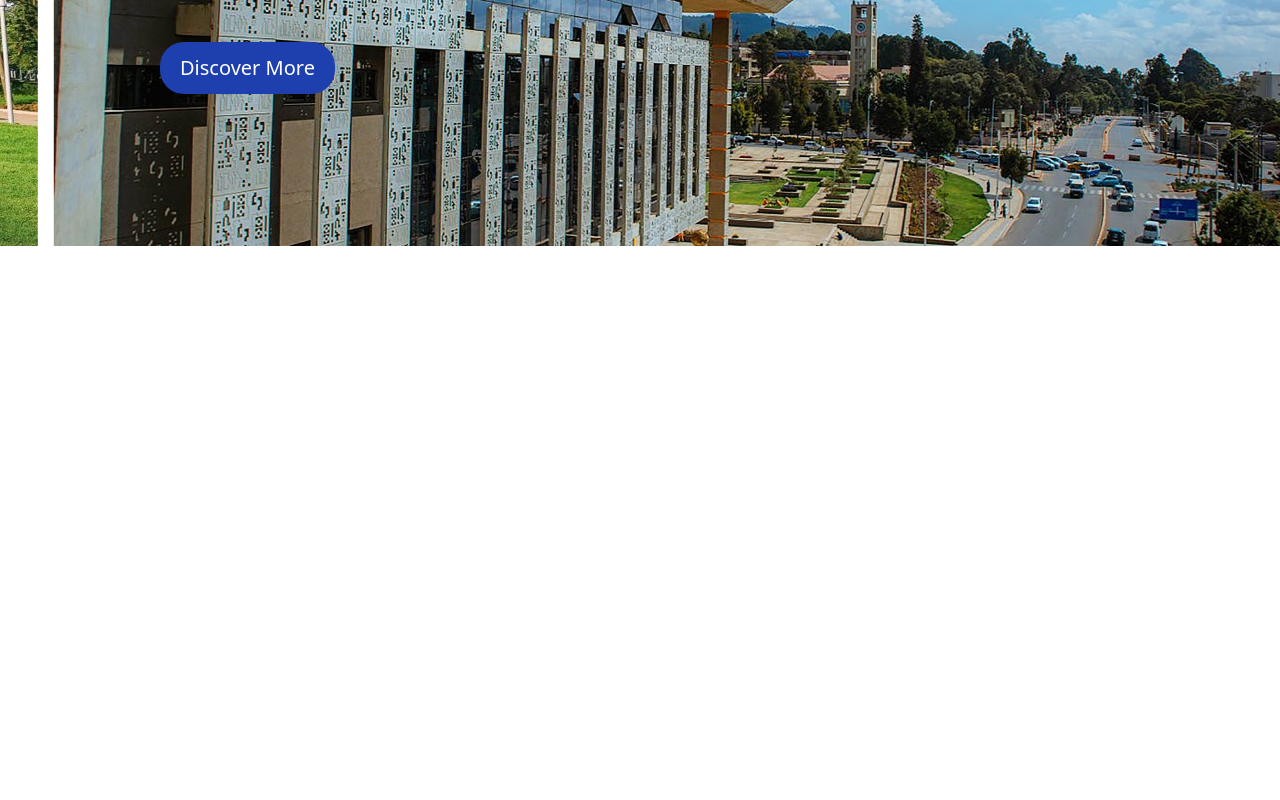
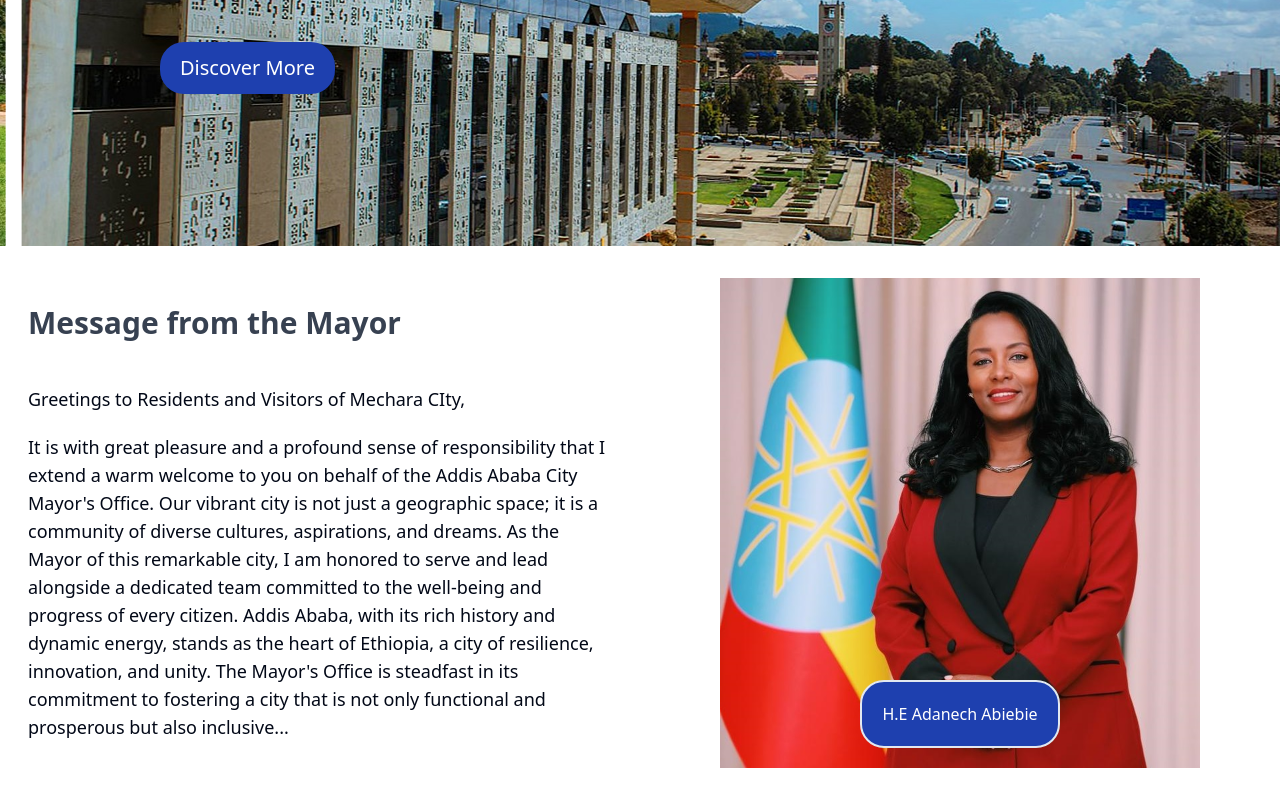
Before and after one commit to KidusThethird/mechara_project_2, a React (Vite) app: page / in a window 1280 px wide. Shown: the part 430-1230 px from the top of the page. Before the commit the page ends 800 px from the top, so only its background shows below. Built offline with nearby package versions, Linux system fonts and the light colour scheme.

Commit message:
update: mayor message section made

```diff
--- a/src/App.jsx
+++ b/src/App.jsx
@@ -1,11 +1,13 @@
 import Navbar from "./common_components/navbar";
 import Hero from "./homepage_components/hero";
+import MayorInfo from "./homepage_components/mayor_info";
 
 function App() {
   return (
     <div>
       <Navbar />
       <Hero />
+      <MayorInfo />
     </div>
   );
 }
--- /dev/null
+++ b/src/homepage_components/mayor_info.jsx
@@ -0,0 +1,40 @@
+import React from "react";
+import Image from "../assets/images/img1.jpeg";
+
+export default function MayorInfo() {
+  return (
+    <div>
+      <div className="grid grid-cols-2 my-8">
+        <div className="mx-7 my-auto text-lg">
+          <h1 className="text-3xl text-gray-700 font-semibold pb-6">
+            Message from the Mayor
+          </h1>
+          <h1 className="py-5">
+            Greetings to Residents and Visitors of Mechara CIty,
+          </h1>
+          <h1>
+            It is with great pleasure and a profound sense of responsibility
+            that I extend a warm welcome to you on behalf of the Addis Ababa
+            City Mayor's Office. Our vibrant city is not just a geographic
+            space; it is a community of diverse cultures, aspirations, and
+            dreams. As the Mayor of this remarkable city, I am honored to serve
+            and lead alongside a dedicated team committed to the well-being and
+            progress of every citizen. Addis Ababa, with its rich history and
+            dynamic energy, stands as the heart of Ethiopia, a city of
+            resilience, innovation, and unity. The Mayor's Office is steadfast
+            in its commitment to fostering a city that is not only functional
+            and prosperous but also inclusive...
+          </h1>
+        </div>
+        <div className="w-full flex relative">
+          <img src={Image} className="w-3/4 mx-auto" alt="" />
+          <div className="absolute bottom-5 w-full">
+            <h1 className=" bg-blue-800 p-5 w-fit mx-auto border-2  rounded-3xl text-white">
+              H.E Adanech Abiebie
+            </h1>
+          </div>
+        </div>
+      </div>
+    </div>
+  );
+}
```
Also changed, not shown: src/assets/images/img1.jpeg.
